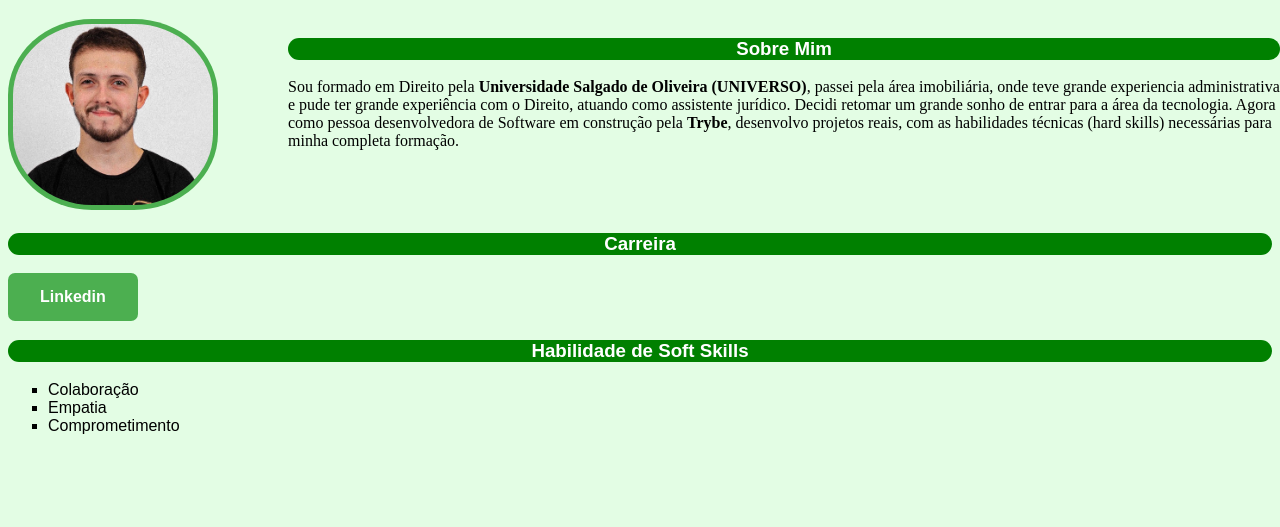
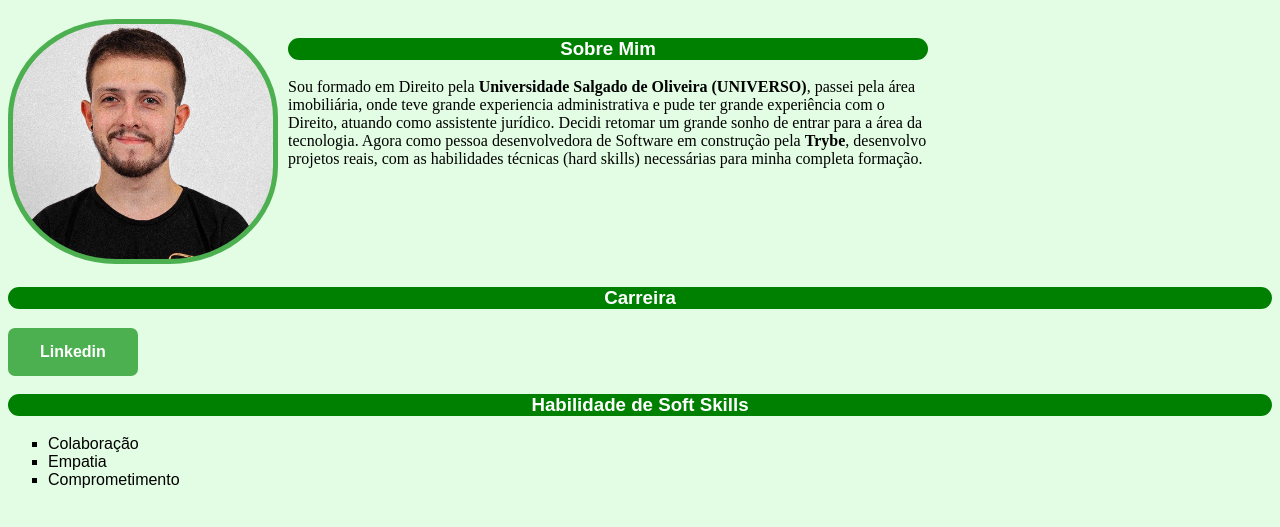
Before and after one commit to lucas-novaesm/lucas-novaesm.github.io, a plain HTML site: page index.html in a window 1280 px wide. Shown: the part 61-588 px from the top of the page. Drawn offline with Linux system fonts and the light colour scheme.

Commit message:
mudança

```diff
--- a/style.css
+++ b/style.css
@@ -28,15 +28,17 @@ p {
 }
 
 #photo-profile {
-position: relative;
-border-radius: 40%;
-padding: 5px;
-background-color: #4CAF50;
+    position: relative;
+    border-radius: 40%;
+    padding: 5px;
+    background-color: #4CAF50;
+    bottom: px;
+    width: 260px;
+
 }
 
 .about-me {
-    max-width: 100%;
-    max-height: 100%;
+    width: 50%;
     position: absolute;
     margin-left: 280px;
 }
```
